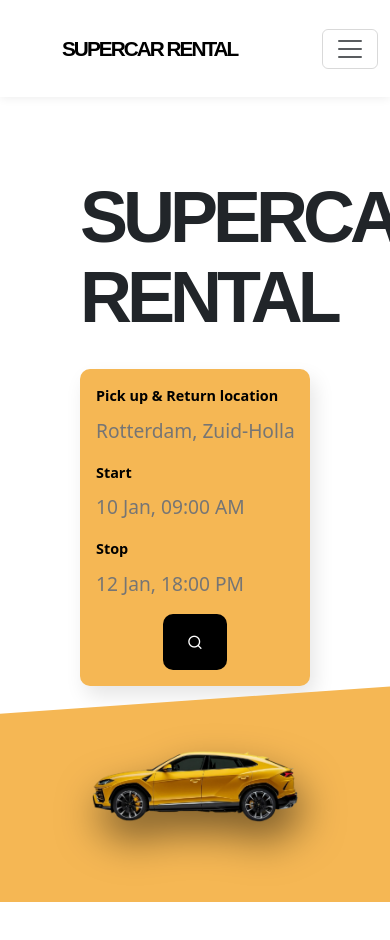
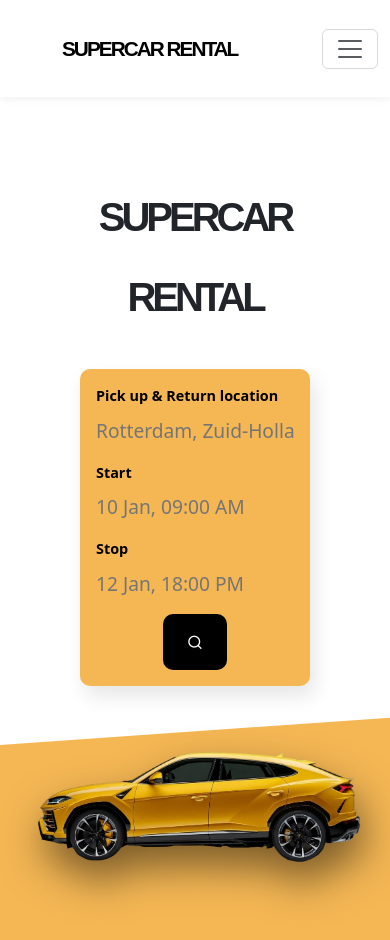
Before and after one commit to Sampie1/Supercar_rental, a plain HTML site: page index.html in a window 390 px wide. Before the commit the page ends 902 px from the top, so only its background shows below. Drawn offline with nearby package versions, Linux system fonts and the light colour scheme.

Commit message:
kleine aanpassing

```diff
--- a/index.html
+++ b/index.html
@@ -31,7 +31,7 @@
       </nav>
 
       <div class="header__container" id="home">
-        <h1>SUPERCAR RENTAL</h1>
+        <h1 class="h1-SR">SUPERCAR RENTAL</h1>
         <form action="/">
           <div class="input__group">
             <label for="location">Pick up & Return location</label>
--- a/styles/styles.css
+++ b/styles/styles.css
@@ -150,8 +150,133 @@ nav{
     }
 }
 
+@media (max-width: 570px) {
+    .head-img{
+        width: 90%;
+    }
+}
+
 @media (max-width: 600px) {
     .head-img{
-        width: 100%;
+        width: 400px;
     }
 }
+
+@media (max-width: 584px) {
+    .head-img{
+        width: 360px;
+    }
+}
+
+@media (max-width: 545px) {
+    .head-img{
+        width: 324px;
+    }
+}
+
+@media (max-width: 510px) {
+    .head-img{
+        width: 324px;
+        margin-left: -2px !important;
+    }
+}
+
+@media (max-width: 504px) {
+    .head-img{
+        width: 324px;
+        margin-left: -5px !important;
+    }
+}
+
+@media (max-width: 485px) {
+    .head-img{
+        width: 324px;
+        margin-left: -9px !important;
+    }
+}
+
+@media (max-width: 475px) {
+    .head-img{
+        width: 324px;
+        margin-left: -20px !important;
+    }
+}
+
+@media (max-width: 464px) {
+    .head-img{
+        width: 324px;
+        margin-left: -25px !important;
+    }
+}
+
+@media (max-width: 458px) {
+    .head-img{
+        width: 324px;
+        margin-left: -30px !important;
+    }
+}
+
+@media (max-width: 450px) {
+    .head-img{
+        width: 324px;
+        margin-left: -35px !important;
+    }
+}
+
+@media (max-width: 440px) {
+    .head-img{
+        width: 324px;
+        margin-left: -40px !important;
+    }
+}
+
+@media (max-width: 435px) {
+    .head-img{
+        width: 324px;
+        margin-left: -45px !important;
+    }
+}
+
+@media (max-width: 410px) {
+    .head-img{
+        width: 324px;
+        margin-left: -50px !important;
+    }
+}
+
+@media (max-width: 392px) {
+    .head-img{
+        width: 324px;
+        margin-left: -55px !important;
+    }
+}
+
+@media (max-width: 380px) {
+    .head-img{
+        width: 324px;
+        margin-left: -60px !important;
+    }
+}
+
+@media (max-width: 375px) {
+    .head-img{
+        width: 324px;
+        margin-left: -65px !important;
+    }
+}
+
+
+@media (max-width: 528px) {
+    .h1-SR{
+        font-size: 2.5rem !important;
+        text-align: center !important;
+        letter-spacing: -4px !important;
+        font-weight: 700 !important;
+    }
+}
+
+@media (max-width: 362px) {
+    .navbar-brand{
+        padding: 25px 0px 25px 50px;
+    }
+}
```
Also changed, not shown: assets/lambo/lambo_svj_1.png (deleted).
